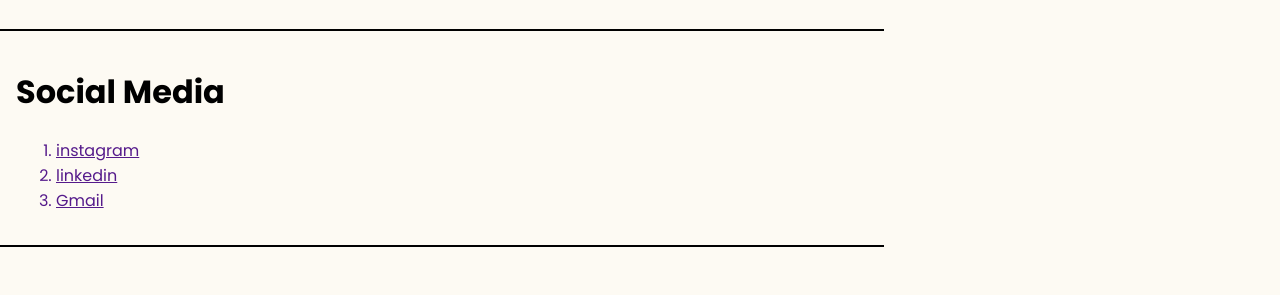
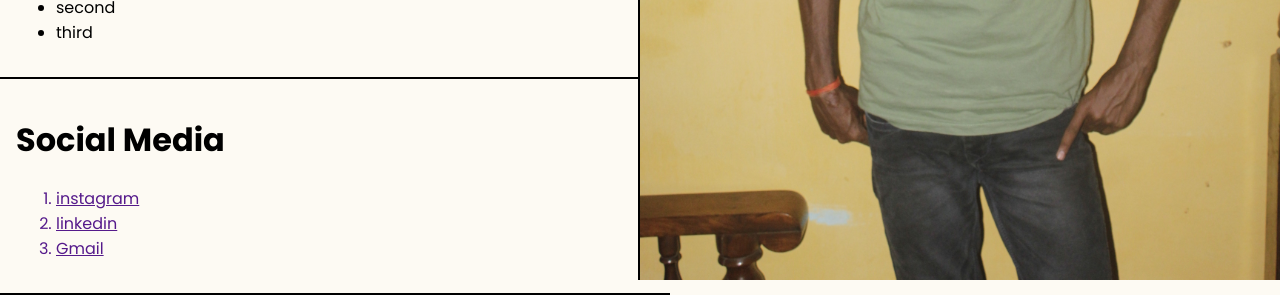
Before and after one commit to Sibacakumar104/protfolio-.html, a plain HTML site: page index.html in a window 1280 px wide. Shown: the part 762-1057 px from the top of the page. Before the commit the page ends 1009 px from the top, so only its background shows below. Drawn offline with Linux system fonts and the light colour scheme.

Commit message:
Update index.html

```diff
--- a/index.html
+++ b/index.html
@@ -49,7 +49,7 @@
           </ol>
         </div>
        </div>
-        <img src="./assets/sibaca.JPG" class="right-img" />
+        <img src="./sibaca.JPG" class="right-img" />
       </div>
     </body>
 </html>
```
